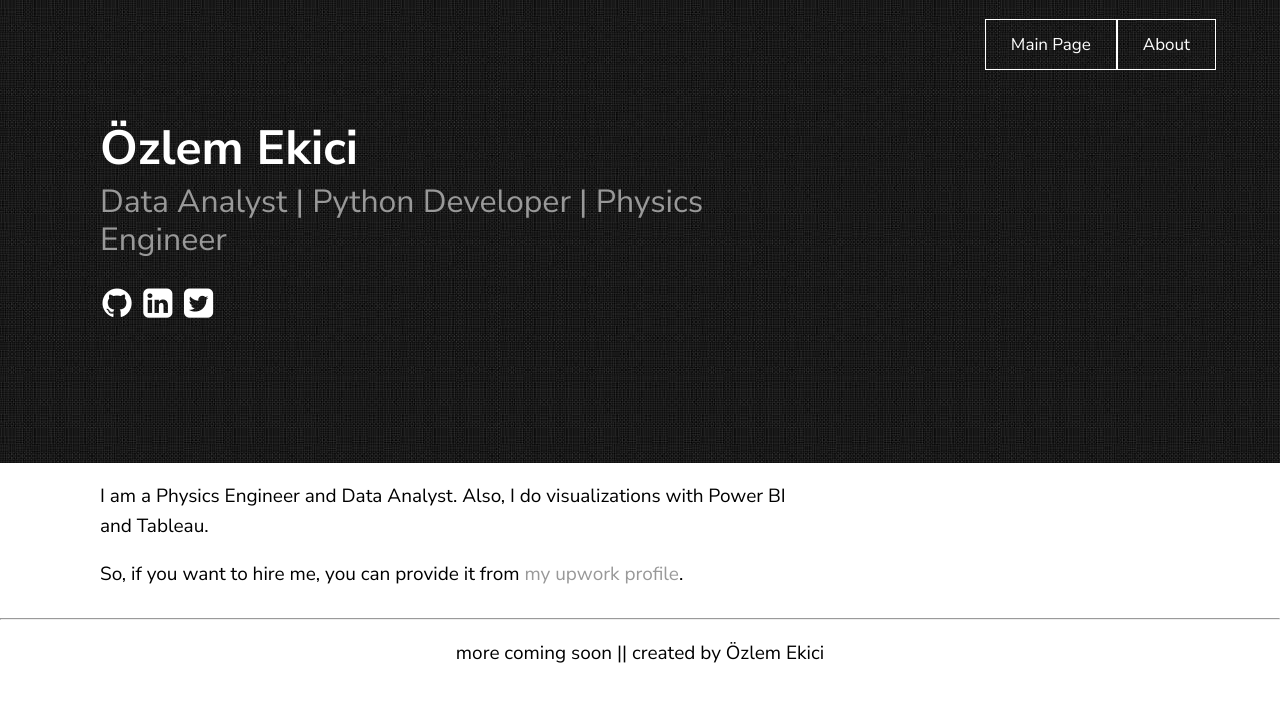
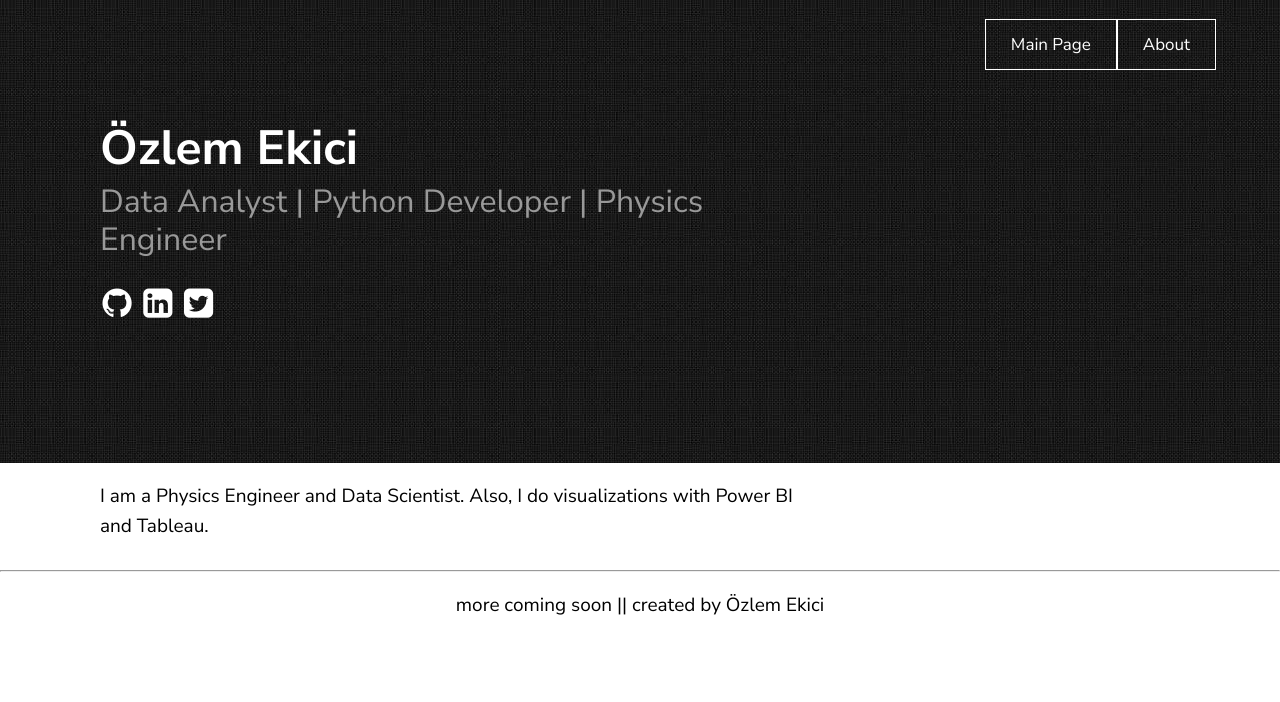
Before and after one commit to ozlemekici/ozlemekici.github.io, a Jekyll site: the page built from about.markdown, in a window 1280 px wide. Shown: the top 702 px of the page. Built offline with Jekyll 4.4.1, drawn with Linux system fonts in a browser that asks for light colours.

Commit message:
Update about.markdown

```diff
--- a/about.markdown
+++ b/about.markdown
@@ -3,6 +3,4 @@ layout: page
 title: About
 permalink: /about/
 ---
-   I am a Physics Engineer and Data Analyst. Also, I  do visualizations with Power BI and Tableau.
-
-So, if you want to hire me, you can provide it from [my upwork profile](https://www.upwork.com/workwith/ozlemekici).
+   I am a Physics Engineer and Data Scientist. Also, I  do visualizations with Power BI and Tableau.
```
